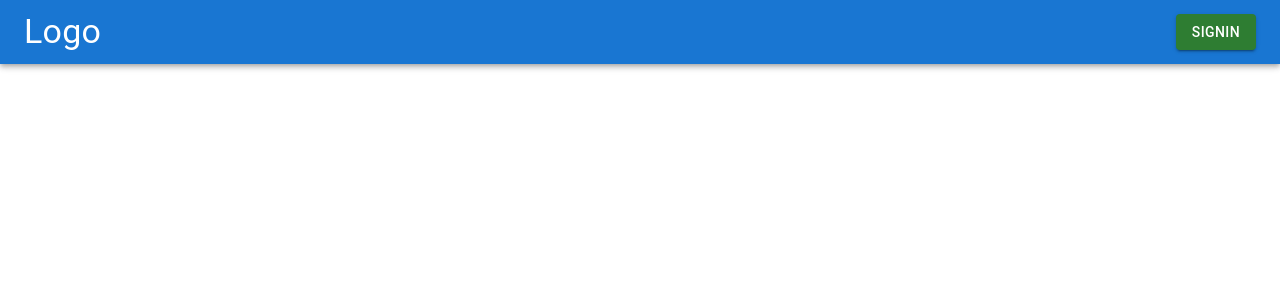
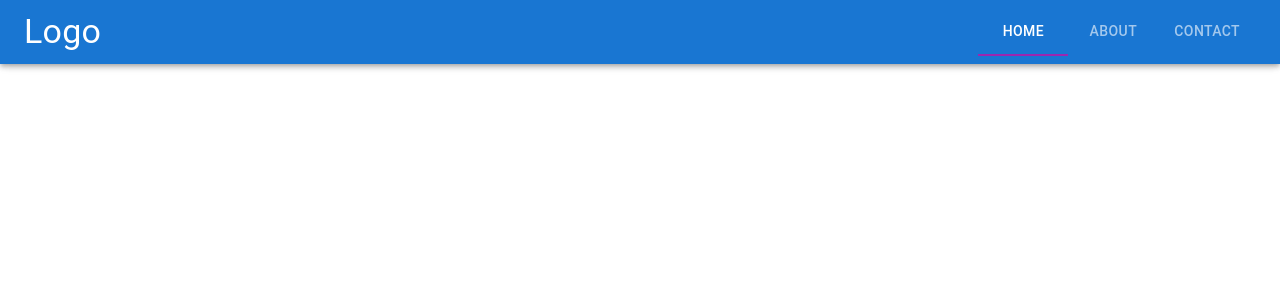
Before and after one commit to Satyamray21/materialUI, a React (Create React App) app: page / in a window 1280 px wide. Shown: the top 300 px of the page. Built offline with nearby package versions, Linux system fonts and the light colour scheme.

Commit message:
Tab Bar Demo done.

```diff
--- a/src/App.js
+++ b/src/App.js
@@ -1,11 +1,12 @@
 
 import AppBarDemo from './component/AppBarDemo';
+import TabBarDEmo from './component/TabBarDEmo';
 
 
 function App() {
   return (
    <>
-  <AppBarDemo />
+  <TabBarDEmo />
 
    </>
   );
--- /dev/null
+++ b/src/component/TabBarDEmo.jsx
@@ -0,0 +1,26 @@
+import { AppBar, Tab, Tabs, Toolbar, Typography } from '@mui/material'
+import React, { useState } from 'react'
+
+function TabBarDEmo() {
+    const[value,setValue]=useState(0);
+  return (
+    <>
+    <AppBar>
+    <Toolbar>
+        <Typography variant='h4'>Logo</Typography>
+    <Tabs sx={{marginLeft:'auto'}} textColor='inherit' indicatorColor='secondary'
+    value={value}
+    onChange={(e,newValue)=>setValue(newValue)}
+    >
+      <Tab label ='Home' />
+      <Tab label='About'/>
+      <Tab label='Contact' />
+    </Tabs>
+     </Toolbar>
+    </AppBar>
+
+    </>
+  )
+}
+
+export default TabBarDEmo
```
